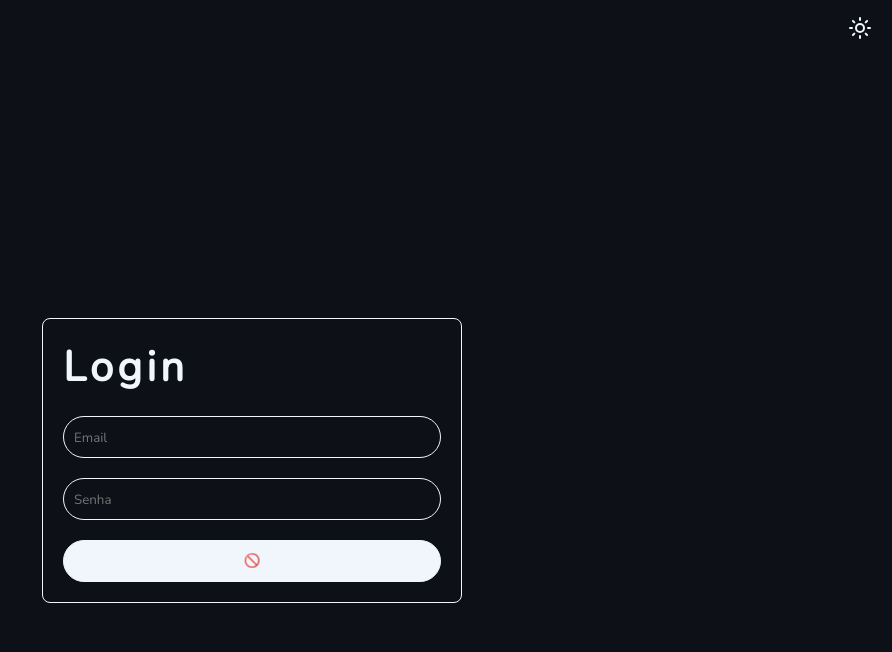
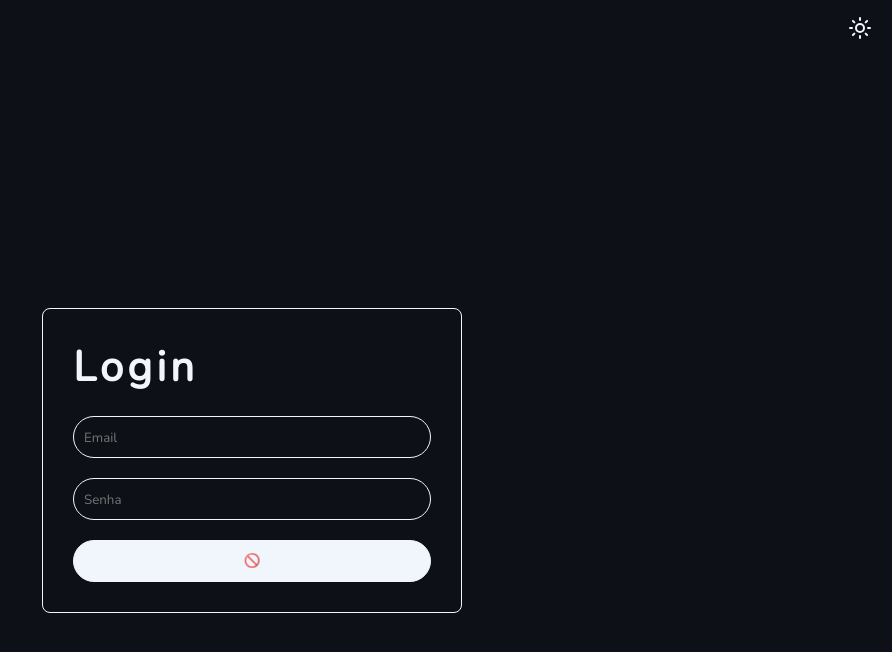
Before and after one commit to hugopereira-cs/tela-de-login-react-ts, a React (Vite) app: page /login in a window 1280 px wide. Shown: the top 652 px of the page, without its empty margins (388-1280 px from the left). Built offline with nearby package versions, Linux system fonts and the light colour scheme.

Commit message:
styles: fix LoginContainer padding

```diff
--- a/src/pages/Login/styles.ts
+++ b/src/pages/Login/styles.ts
@@ -12,6 +12,10 @@ export const LoginContainer = styled.div`
   display: flex;
   align-items: flex-start;
   justify-content: center;
+
+  @media (min-width: 768px) {
+    padding: 30px;
+  }
 `;
 
 export const Title = styled.h1`
```
